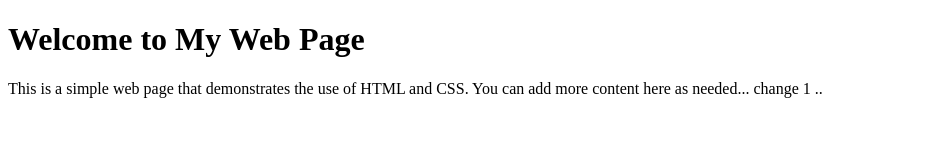
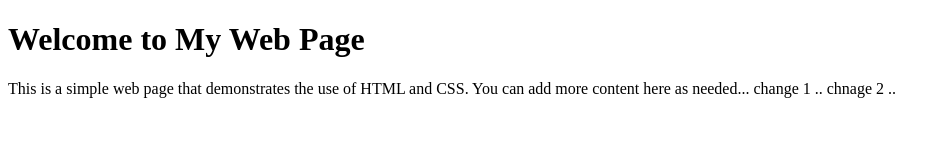
Before and after one commit to shahrukh465/TEST2, a plain HTML site: page index.html in a window 1280 px wide. Shown: the whole page, without its empty margins (0-950 px from the left). Drawn offline with Linux system fonts and the light colour scheme.

Commit message:
edited-4

```diff
--- a/index.html
+++ b/index.html
@@ -13,6 +13,7 @@
         This is a simple web page that demonstrates the use of HTML and CSS.
         You can add more content here as needed...
         change 1 ..
+        chnage 2 ..
     </p>
 </body>
 
```
